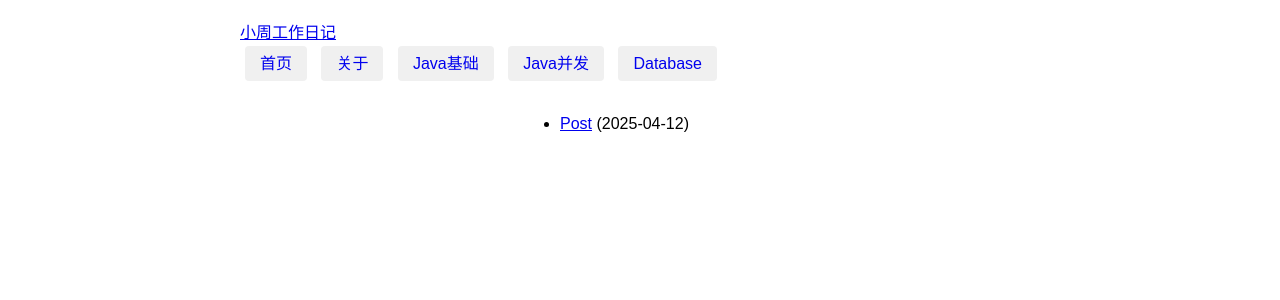
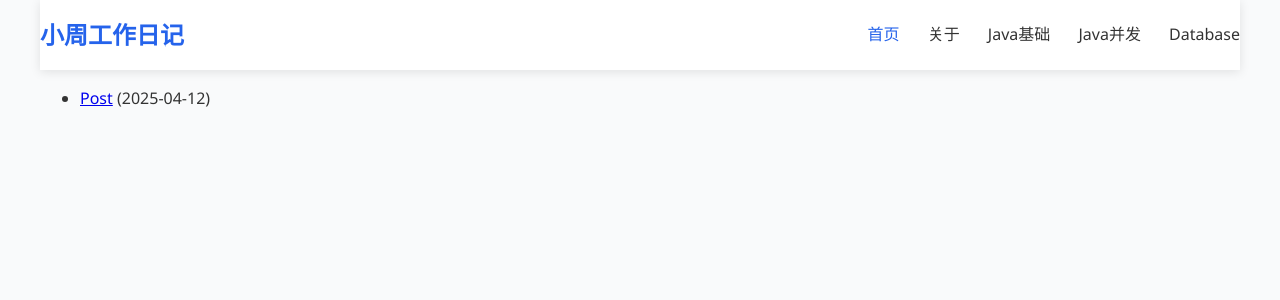
Before and after one commit to ZXiny1228/ZXiny1228, a Jekyll site: the page built from index.md, in a window 1280 px wide. Shown: the top 300 px of the page. Built offline with Jekyll 4.4.1, drawn with Linux system fonts in a browser that asks for light colours.

Commit message:
Update style.css

```diff
--- a/assets/css/style.css
+++ b/assets/css/style.css
@@ -1,40 +1,67 @@
+/* 基础样式 */
+:root {
+  --primary-color: #2563eb;
+  --text-color: #333;
+  --bg-color: #f9fafb;
+}
+
 body {
-    font-family: Arial, sans-serif;
-    max-width: 800px;
+  font-family: 'Segoe UI', system-ui, sans-serif;
+  line-height: 1.6;
+  color: var(--text-color);
+  background: var(--bg-color);
+  max-width: 1200px;
   margin: 0 auto;
-    padding: 20px;
-    line-height: 1.6;
+  padding: 0 20px;
 }
-header {
+
+/* 导航栏样式 */
+.site-header {
+  background: white;
+  box-shadow: 0 2px 10px rgba(0,0,0,0.1);
+  padding: 1rem 0;
+  position: sticky;
+  top: 0;
+  z-index: 100;
+}
+
+.wrapper {
   display: flex;
   justify-content: space-between;
-    margin-bottom: 30px;
+  align-items: center;
 }
-nav a {
-    margin-left: 15px;
+
+.site-title {
+  font-size: 1.5rem;
+  font-weight: 700;
+  color: var(--primary-color);
   text-decoration: none;
 }
-.post {
-    margin-bottom: 40px;
-}
-/* 目录样式 */
-.toc {
-  float: left;
-  width: 250px;
-  padding: 10px;
-  position: sticky;
-  top: 20px;
+
+.site-nav a {
+  margin-left: 1.5rem;
+  text-decoration: none;
+  color: var(--text-color);
+  font-weight: 500;
+  transition: color 0.3s;
 }
 
-.content {
-  margin-left: 280px;
+.site-nav a:hover,
+.site-nav a.active {
+  color: var(--primary-color);
 }
 
-/* 分类导航样式 */
-nav a {
-  display: inline-block;
-  padding: 5px 15px;
-  background: #f0f0f0;
-  margin: 0 5px;
-  border-radius: 4px;
+/* 内容区域样式 */
+.post {
+  background: white;
+  border-radius: 8px;
+  padding: 2rem;
+  margin: 2rem 0;
+  box-shadow: 0 1px 3px rgba(0,0,0,0.1);
 }
+
+.post-date {
+  color: #666;
+  font-size: 0.9rem;
+  margin-bottom: 1rem;
+}
```
Lines whose indentation alone changed are shown as unchanged.
